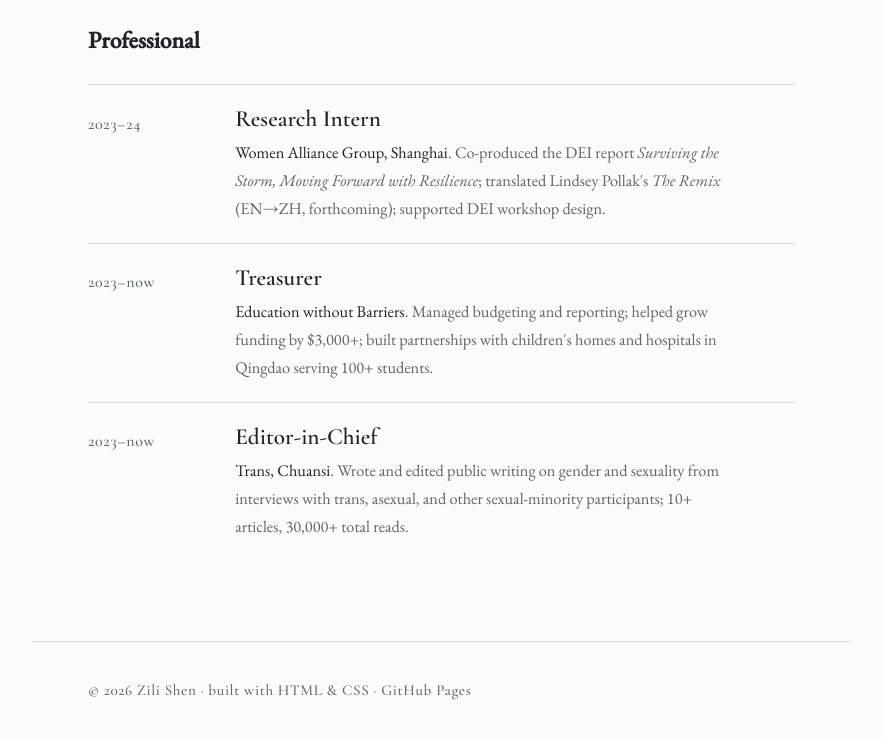
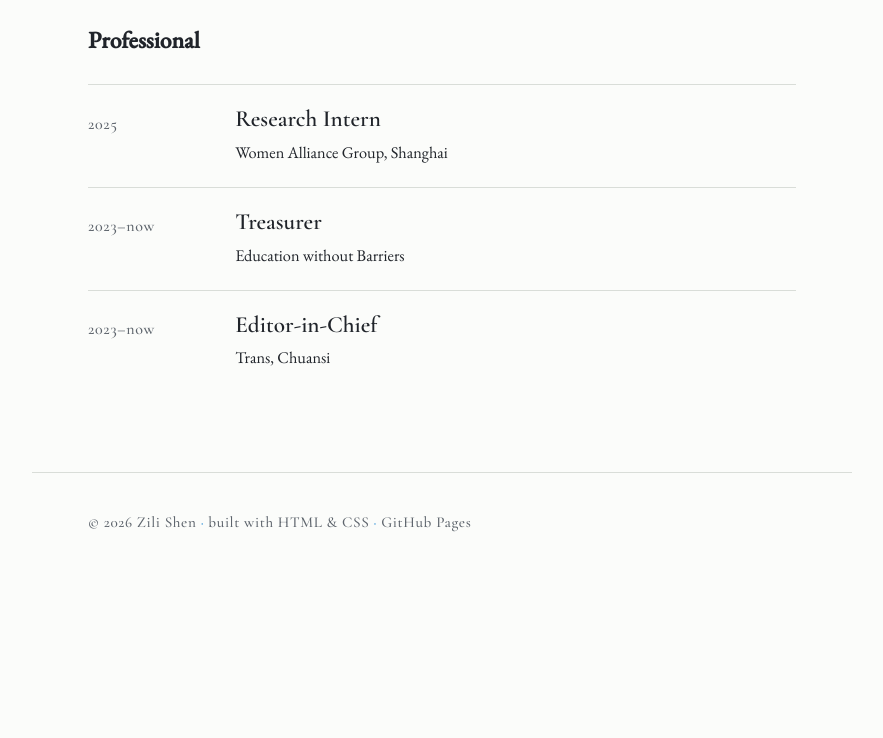
Before and after one commit to zilishen1130/zilishen1130.github.io, a plain HTML site: page experience.html in a window 1280 px wide. Shown: the part 822-1560 px from the top of the page, without its empty margins (198-1081 px from the left). After the commit the page ends 1392 px from the top, so only its background shows below. Drawn offline with nearby package versions, Linux system fonts and the light colour scheme.

Commit message:
Add files via upload

```diff
--- a/experience.html
+++ b/experience.html
@@ -55,19 +55,19 @@
 
     <h3 class="subhead">Professional</h3>
     <div class="entry">
-      <span class="entry__year">2023–24</span>
+      <span class="entry__year">2025</span>
       <div><h3 class="entry__title">Research Intern</h3>
-        <p class="entry__meta"><span class="entry__org">Women Alliance Group, Shanghai</span>. Co-produced the DEI report <em>Surviving the Storm, Moving Forward with Resilience</em>; translated Lindsey Pollak's <em>The Remix</em> (EN→ZH, forthcoming); supported DEI workshop design.</p></div>
+        <p class="entry__meta"><span class="entry__org">Women Alliance Group, Shanghai</span></p></div>
     </div>
     <div class="entry">
       <span class="entry__year">2023–now</span>
       <div><h3 class="entry__title">Treasurer</h3>
-        <p class="entry__meta"><span class="entry__org">Education without Barriers</span>. Managed budgeting and reporting; helped grow funding by $3,000+; built partnerships with children's homes and hospitals in Qingdao serving 100+ students.</p></div>
+        <p class="entry__meta"><span class="entry__org">Education without Barriers</span></p></div>
     </div>
     <div class="entry">
       <span class="entry__year">2023–now</span>
       <div><h3 class="entry__title">Editor-in-Chief</h3>
-        <p class="entry__meta"><span class="entry__org">Trans, Chuansi</span>. Wrote and edited public writing on gender and sexuality from interviews with trans, asexual, and other sexual-minority participants; 10+ articles, 30,000+ total reads.</p></div>
+        <p class="entry__meta"><span class="entry__org">Trans, Chuansi</span></p></div>
     </div>
   </main>
 
--- a/styles.css
+++ b/styles.css
@@ -143,7 +143,7 @@ a:hover { color: var(--accent-deep); }
 .splash__frame { width: 100%; border: 1px solid var(--line); border-radius: 8px; overflow: hidden; background: #fff; box-shadow: 0 18px 50px rgba(43,142,214,0.12); }
 .splash__frame img { display: block; width: 100%; height: auto; }
 .splash__marquee { width: 100%; overflow: hidden; white-space: nowrap; -webkit-mask: linear-gradient(90deg, transparent, #000 12%, #000 88%, transparent); mask: linear-gradient(90deg, transparent, #000 12%, #000 88%, transparent); }
-.splash__marquee span { display: inline-block; font-family: var(--body); font-style: italic; font-size: clamp(1.2rem, 2.8vw, 1.7rem); color: var(--ink-soft); letter-spacing: 0.02em; animation: marq 28s linear infinite; }
+.splash__marquee span { display: inline-block; font-family: var(--body); font-style: normal; font-size: clamp(1.2rem, 2.8vw, 1.7rem); color: var(--ink-soft); letter-spacing: 0.02em; animation: marq 28s linear infinite; }
 .enter { font-family: var(--display); letter-spacing: 0.34em; font-size: 1.05rem; text-transform: uppercase; color: var(--ink); border-bottom: 1px solid var(--accent); padding: 0 2px 5px; transition: color 0.2s ease; }
 .enter:hover { color: var(--accent); }
 @keyframes marq { from { transform: translateX(0); } to { transform: translateX(-50%); } }
```
Also changed, not shown: contact.html (+1 -1 lines), index.html (+3 -4 lines), lily.jpg (added), sanxia.jpg (added).
